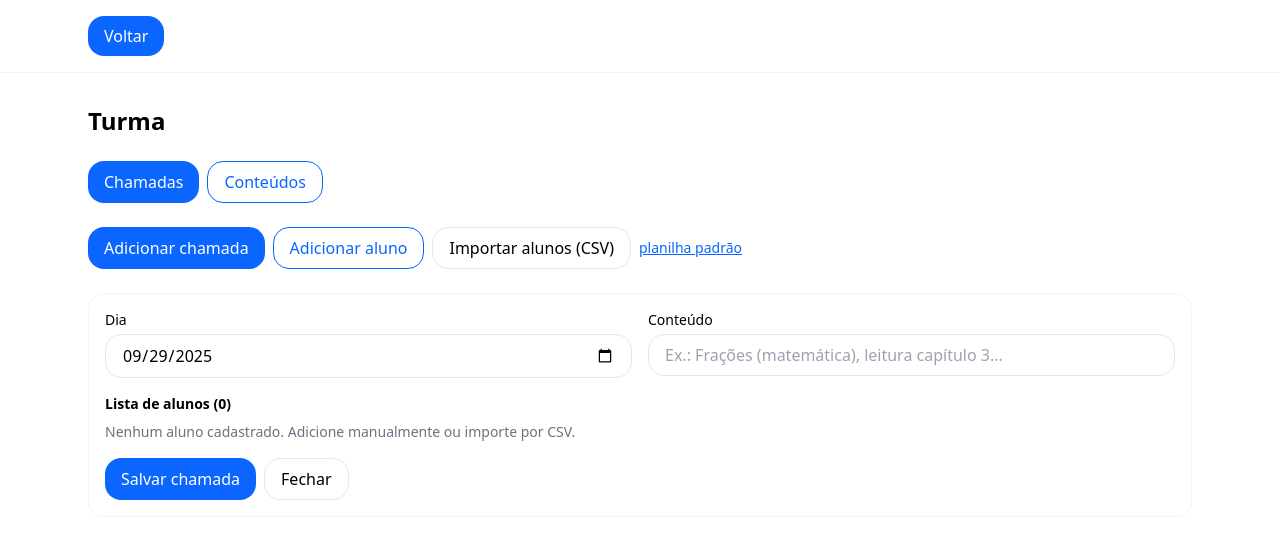
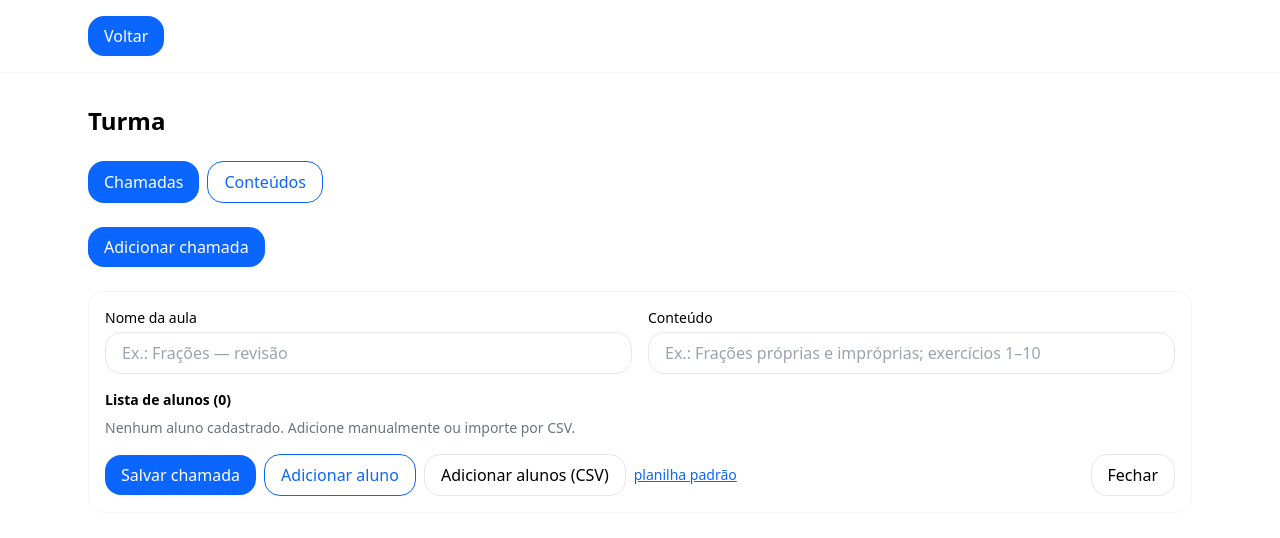
Before and after one commit to guilhermecardosocruz/guieduc, a Next.js app: page /turmas/1/chamadas in a window 1280 px wide. Both pictures are taken after a click on the button "Adicionar chamada". Shown: the top 538 px of the page. Built offline with nearby package versions, Linux system fonts and the light colour scheme.

Commit message:
feat(chamadas): fluxo com 'Nome da aula', 'Conteúdo', lista de alunos e ações abaixo (salvar, add aluno, import CSV + link modelo)

```diff
--- a/app/(app)/turmas/[id]/chamadas/page.tsx
+++ b/app/(app)/turmas/[id]/chamadas/page.tsx
@@ -16,8 +16,7 @@ export default function ChamadasPage() {
   const [editing, setEditing] = useState(false);
 
   // campos da chamada
-  const today = useMemo(() => new Date().toISOString().slice(0,10), []);
-  const [dataISO, setDataISO] = useState(today);
+  const [titulo, setTitulo] = useState("");
   const [conteudo, setConteudo] = useState("");
   const [presencas, setPresencas] = useState<Record<string, boolean>>({});
   const fileRef = useRef<HTMLInputElement>(null);
@@ -64,9 +63,12 @@ export default function ChamadasPage() {
   }
 
   function onSalvarChamada() {
-    if (!dataISO) return alert("Informe o dia da chamada.");
-    const payload = { dataISO, conteudo: conteudo.trim(), presencas };
+    const cleanTitulo = titulo.trim();
+    const cleanConteudo = conteudo.trim();
+    if (!cleanTitulo) return alert("Informe o nome da aula.");
+    const payload = { titulo: cleanTitulo, conteudo: cleanConteudo, presencas };
     addChamada(turmaId, payload);
+    setTitulo("");
     setConteudo("");
     alert("Chamada salva!");
   }
@@ -75,62 +77,36 @@ export default function ChamadasPage() {
 
   return (
     <div>
-      {/* Botões azuis maiores */}
+      {/* Botões azuis maiores (navegação Chamadas/Conteúdos) */}
       <div className="flex gap-2">
         <TabBtn href={`${base}/chamadas`} active>Chamadas</TabBtn>
         <TabBtn href={`${base}/conteudos`} active={false}>Conteúdos</TabBtn>
       </div>
 
-      {/* Toolbar principal */}
-      <div className="mt-6 flex flex-wrap gap-2">
+      {/* Botão principal para abrir o editor */}
+      <div className="mt-6">
         <button onClick={openEditor} className="btn-primary">Adicionar chamada</button>
-
-        <button
-          onClick={onAddAluno}
-          className="inline-flex items-center justify-center rounded-2xl px-4 py-2 font-medium border border-[color:var(--color-secondary)] text-[color:var(--color-secondary)] hover:bg-blue-50"
-        >
-          Adicionar aluno
-        </button>
-
-        <label className="inline-flex items-center justify-center rounded-2xl px-4 py-2 font-medium border cursor-pointer hover:bg-gray-50">
-          Importar alunos (CSV)
-          <input
-            ref={fileRef}
-            type="file"
-            accept=".csv,text/csv"
-            className="hidden"
-            onChange={(e)=>{ const f=e.target.files?.[0]; if (f) onImportCSV(f); }}
-          />
-        </label>
-
-        <a
-          href="/templates/modelo-alunos.csv"
-          className="underline text-sm self-center"
-          target="_blank"
-          rel="noreferrer"
-        >
-          planilha padrão
-        </a>
       </div>
 
       {/* Editor da chamada */}
       {editing && (
         <div className="mt-6 rounded-2xl border border-gray-100 bg-white p-4">
+          {/* Campos: Nome da aula + Conteúdo */}
           <div className="grid sm:grid-cols-2 gap-4">
             <div>
-              <label className="block text-sm mb-1">Dia</label>
+              <label className="block text-sm mb-1">Nome da aula</label>
               <input
-                type="date"
                 className="input"
-                value={dataISO}
-                onChange={(e)=>setDataISO(e.target.value)}
+                placeholder="Ex.: Frações — revisão"
+                value={titulo}
+                onChange={(e)=>setTitulo(e.target.value)}
               />
             </div>
             <div>
               <label className="block text-sm mb-1">Conteúdo</label>
               <input
                 className="input"
-                placeholder="Ex.: Frações (matemática), leitura capítulo 3..."
+                placeholder="Ex.: Frações próprias e impróprias; exercícios 1–10"
                 value={conteudo}
                 onChange={(e)=>setConteudo(e.target.value)}
               />
@@ -161,9 +137,39 @@ export default function ChamadasPage() {
             )}
           </div>
 
-          {/* Ações do editor */}
-          <div className="mt-4 flex flex-wrap gap-2">
+          {/* Ações abaixo da lista (na ordem solicitada) */}
+          <div className="mt-4 flex flex-wrap items-center gap-2">
             <button onClick={onSalvarChamada} className="btn-primary">Salvar chamada</button>
+
+            <button
+              onClick={onAddAluno}
+              className="inline-flex items-center justify-center rounded-2xl px-4 py-2 font-medium border border-[color:var(--color-secondary)] text-[color:var(--color-secondary)] hover:bg-blue-50"
+            >
+              Adicionar aluno
+            </button>
+
+            <label className="inline-flex items-center justify-center rounded-2xl px-4 py-2 font-medium border cursor-pointer hover:bg-gray-50">
+              Adicionar alunos (CSV)
+              <input
+                ref={fileRef}
+                type="file"
+                accept=".csv,text/csv"
+                className="hidden"
+                onChange={(e)=>{ const f=e.target.files?.[0]; if (f) onImportCSV(f); }}
+              />
+            </label>
+
+            <a
+              href="/templates/modelo-alunos.csv"
+              className="underline text-sm"
+              target="_blank"
+              rel="noreferrer"
+            >
+              planilha padrão
+            </a>
+
+            <div className="grow" />
+
             <button
               onClick={()=>setEditing(false)}
               className="inline-flex items-center justify-center rounded-2xl px-4 py-2 font-medium border hover:bg-gray-50"
--- a/lib/storage.ts
+++ b/lib/storage.ts
@@ -2,8 +2,8 @@ export type Turma = { id: string; nome: string; createdAt: number };
 export type Aluno = { id: string; nome: string; createdAt: number };
 export type Chamada = {
   id: string;
-  dataISO: string;     // yyyy-mm-dd
-  conteudo: string;    // texto livre
+  titulo: string;      // nome da aula
+  conteudo: string;    // descrição/conteúdo
   presencas: Record<string, boolean>; // alunoId -> presente?
   createdAt: number;
 };
@@ -34,7 +34,6 @@ export function addTurma(nome: string): Turma {
 }
 export function removeTurma(id: string) {
   saveTurmas(listTurmas().filter(t => t.id !== id));
-  // limpa dados vinculados
   if (!isServer()) {
     localStorage.removeItem(kAlunos(id));
     localStorage.removeItem(kChamadas(id));
@@ -79,7 +78,10 @@ export function saveChamadas(turmaId: string, chamadas: Chamada[]) {
   if (isServer()) return;
   localStorage.setItem(kChamadas(turmaId), JSON.stringify(chamadas));
 }
-export function addChamada(turmaId: string, c: Omit<Chamada, "id"|"createdAt">): Chamada {
+export function addChamada(
+  turmaId: string,
+  c: Omit<Chamada, "id"|"createdAt">
+): Chamada {
   const nova: Chamada = { ...c, id: crypto.randomUUID(), createdAt: Date.now() };
   const prox = [nova, ...listChamadas(turmaId)];
   saveChamadas(turmaId, prox);
```
Also changed, not shown: 1 other file (tests, documents, lock files or other folders).
